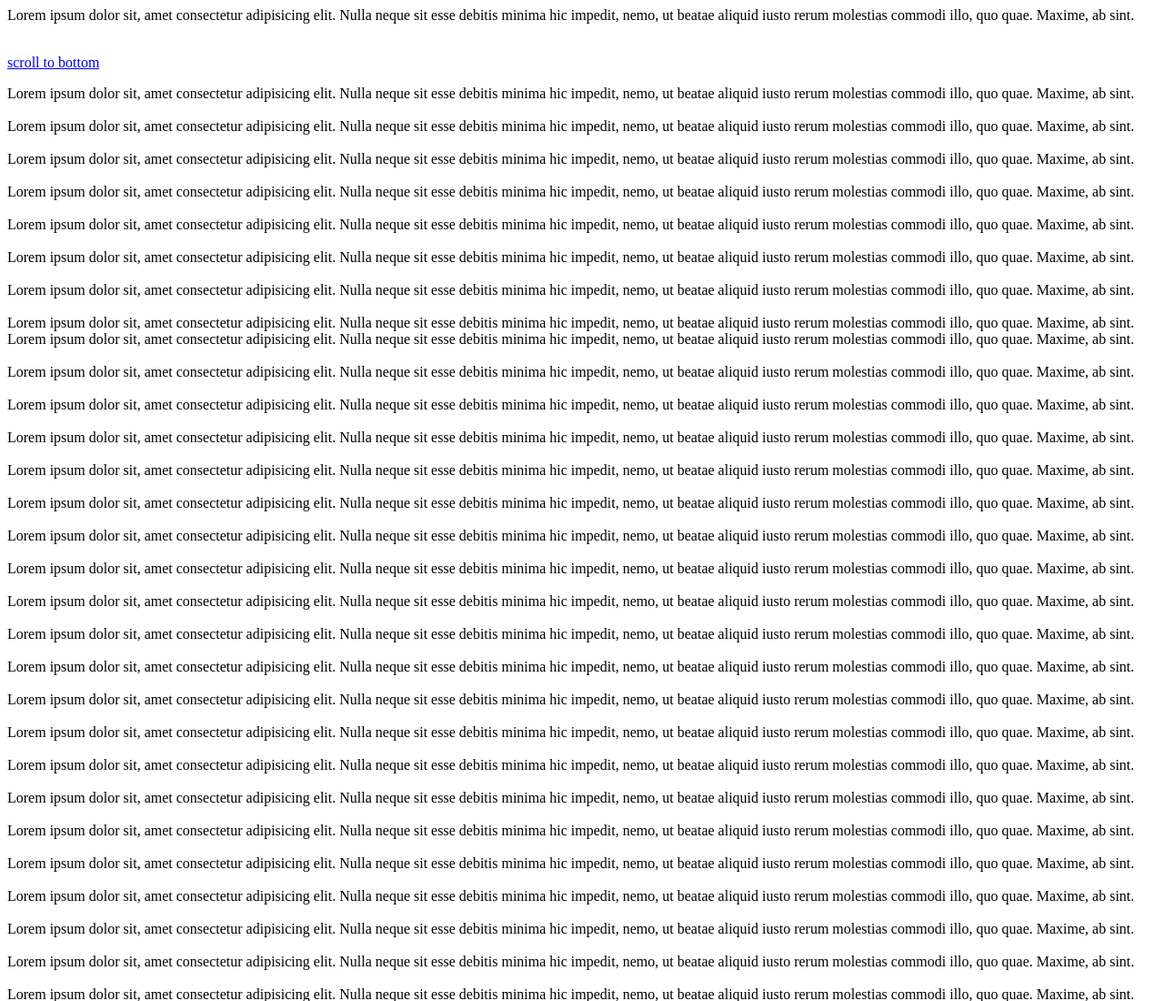
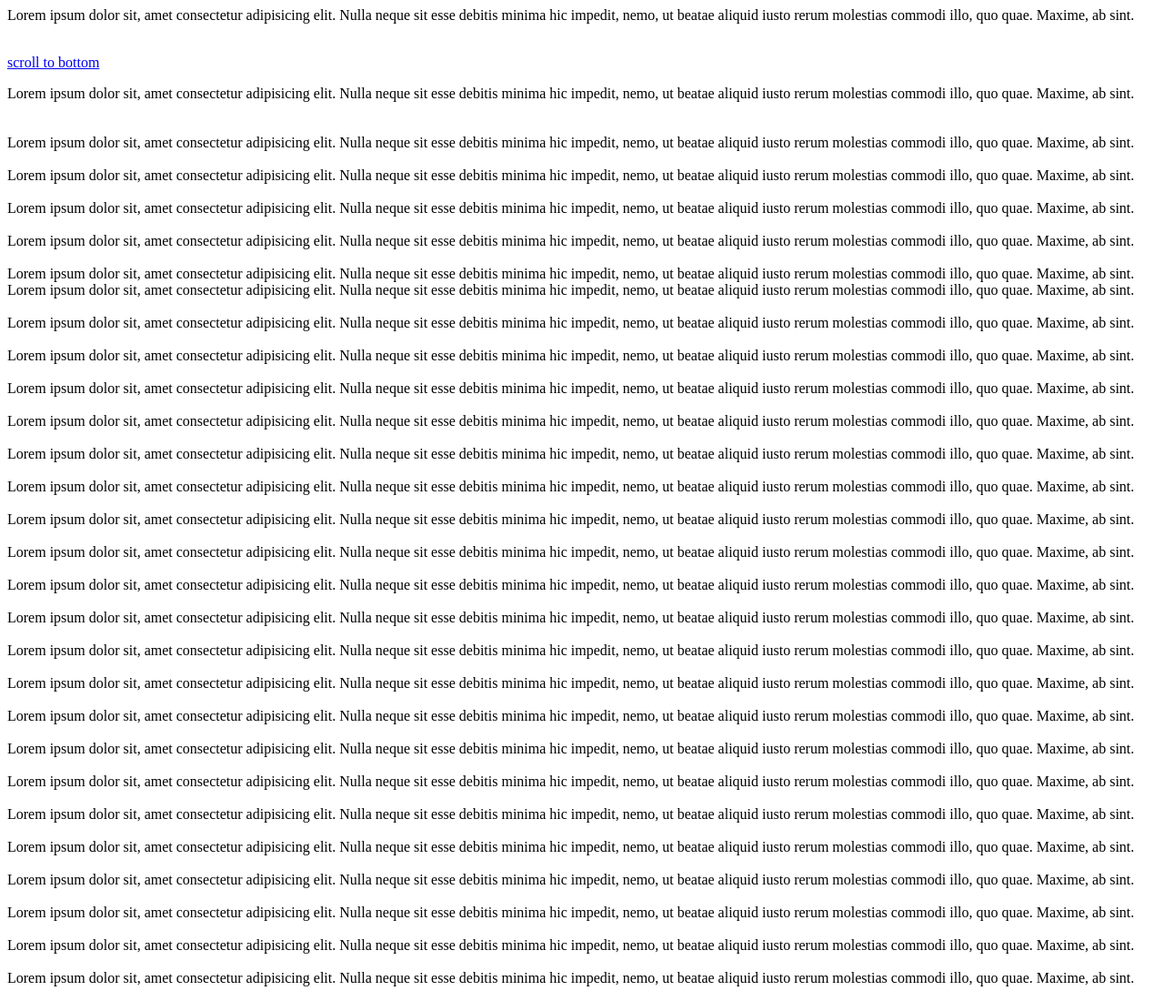
Before and after one commit to aniketpai0209/DemoVSCode, a plain HTML site: page index.html in a window 1280 px wide. Shown: the top 1100 px of the page at 91% size. Drawn offline with Linux system fonts and the light colour scheme.

Commit message:
Final Commit

```diff
--- a/index.html
+++ b/index.html
@@ -20,17 +20,9 @@
       molestias commodi illo, quo quae. Maxime, ab sint.
     </article>
     <br />
-    <article>
-      Lorem ipsum dolor sit, amet consectetur adipisicing elit. Nulla neque sit
-      esse debitis minima hic impedit, nemo, ut beatae aliquid iusto rerum
-      molestias commodi illo, quo quae. Maxime, ab sint.
-    </article>
-    <br />
-    <article>
-      Lorem ipsum dolor sit, amet consectetur adipisicing elit. Nulla neque sit
-      esse debitis minima hic impedit, nemo, ut beatae aliquid iusto rerum
-      molestias commodi illo, quo quae. Maxime, ab sint.
-    </article>
+    <noframes>
+      <em></em>
+    </noframes>
     <br />
     <article>
       Lorem ipsum dolor sit, amet consectetur adipisicing elit. Nulla neque sit
```
